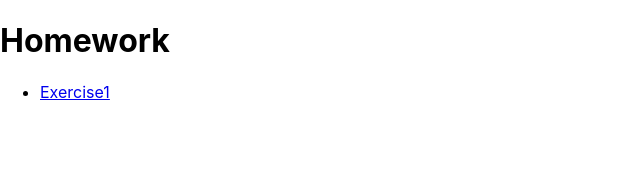
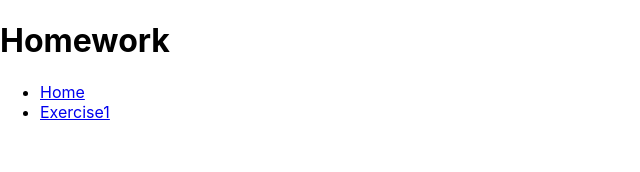
Before and after one commit to KinjalPM/exercise, a React (Create React App) app: page / in a window 1280 px wide. Shown: the top 172 px of the page, without its empty margins (0-640 px from the left). Built offline with nearby package versions, Linux system fonts and the light colour scheme.

Commit message:
added home button

```diff
--- a/src/index.js
+++ b/src/index.js
@@ -9,7 +9,8 @@ ReactDOM.render(
 <Router>
 <h1>Homework</h1>
 <ul>
-  <li><Link to="/app">Exercise1</Link></li>
+  <li><Link to="/">Home</Link></li>
+  <li><Link to="/app" >Exercise1</Link></li>
 </ul>
 <Switch>
   <Route path="/app" component={App}></Route>
```
